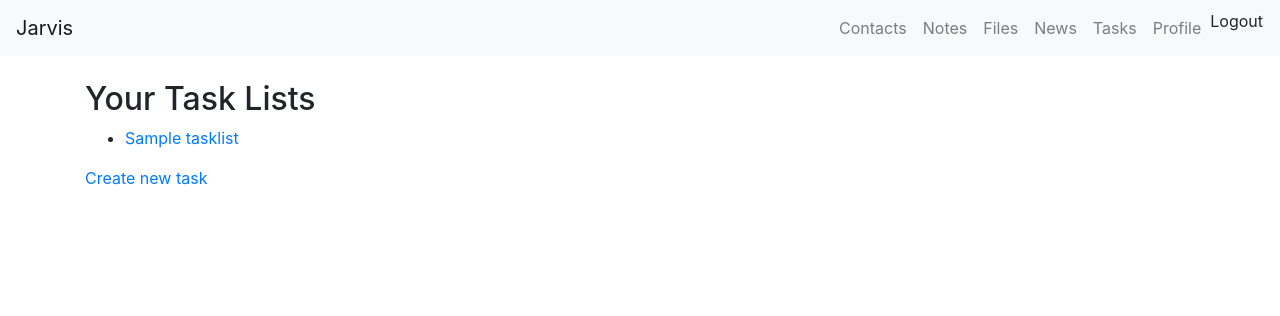
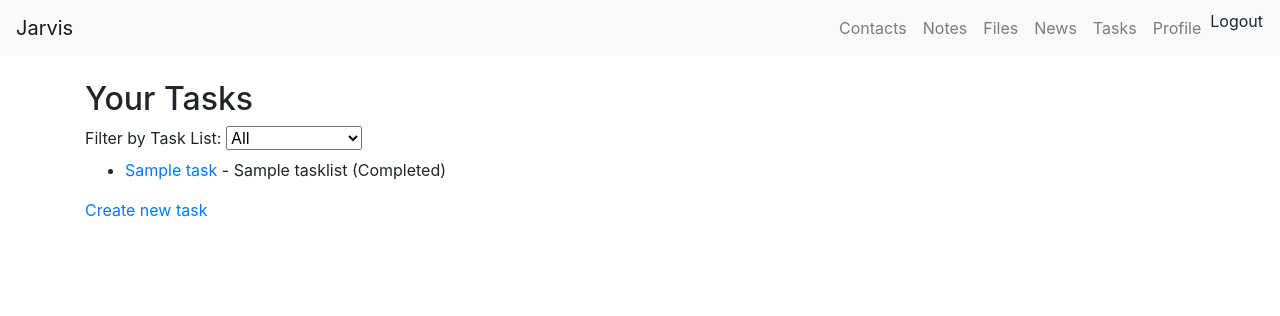
Before and after one commit to Lifasirko/jarvis, a Django app: page /tasks/ in a window 1280 px wide. Shown: the top 316 px of the page. Run offline with Django 5.2, Linux system fonts and the light colour scheme; a user stored in the database is signed in; tables that the repository leaves empty hold one stand-in row (values such as "Sample post"); parts of the project's set-up code (start-up, migrations or seed data) failed here and were passed over; some libraries are stand-ins or nearby versions.

Commit message:
Add task manager

```diff
--- a/jarvis/task_manager/models.py
+++ b/jarvis/task_manager/models.py
@@ -1,3 +1,4 @@
+# task_manager/models.py
 from django.db import models
 from django.conf import settings
 
@@ -5,7 +6,6 @@ from django.conf import settings
 class TaskList(models.Model):
     name = models.CharField(max_length=255)
     owner = models.ForeignKey(settings.AUTH_USER_MODEL, on_delete=models.CASCADE)
-    created_at = models.DateTimeField(auto_now_add=True)
 
     def __str__(self):
         return self.name
@@ -20,11 +20,12 @@ class Tag(models.Model):
 
 class Task(models.Model):
     title = models.CharField(max_length=255)
-    description = models.TextField(blank=True)
-    due_date = models.DateTimeField()
+    description = models.TextField(blank=True, null=True)
+    due_date = models.DateField(null=True, blank=True)
+    is_completed = models.BooleanField(default=False)
+    tags = models.ManyToManyField(Tag, blank=True)
     task_list = models.ForeignKey(TaskList, on_delete=models.CASCADE)
-    completed = models.BooleanField(default=False)
-    tags = models.ManyToManyField(Tag, related_name='tasks', blank=True)
+    owner = models.ForeignKey(settings.AUTH_USER_MODEL, on_delete=models.CASCADE)
 
     def __str__(self):
         return self.title
--- a/jarvis/task_manager/templates/task_list.html
+++ b/jarvis/task_manager/templates/task_list.html
@@ -1,10 +1,22 @@
 {% extends 'base.html' %}
 
 {% block content %}
-<h2>Your Task Lists</h2>
+<h2>Your Tasks</h2>
+<form method="get">
+    <label for="task_list_filter">Filter by Task List:</label>
+    <select name="task_list" id="task_list_filter" onchange="this.form.submit()">
+        <option value="">All</option>
+        {% for task_list in task_lists %}
+            <option value="{{ task_list.id }}" {% if request.GET.task_list == task_list.id|stringformat:"s" %}selected{% endif %}>{{ task_list.name }}</option>
+        {% endfor %}
+    </select>
+</form>
 <ul>
-    {% for task_list in task_lists %}
-    <li><a href="{% url 'task_detail' task_list.id %}">{{ task_list.name }}</a></li>
+    {% for task in tasks %}
+    <li>
+        <a href="{% url 'task_detail' task.id %}">{{ task.title }}</a> - {{ task.task_list.name }}
+        {% if task.is_completed %} (Completed) {% endif %}
+    </li>
     {% endfor %}
 </ul>
 <a href="{% url 'task_create' %}">Create new task</a>
--- a/jarvis/task_manager/urls.py
+++ b/jarvis/task_manager/urls.py
@@ -4,10 +4,10 @@ from . import views
 urlpatterns = [
     path('', views.task_list_view, name='task_list'),
     path('task/<int:task_id>/', views.task_detail_view, name='task_detail'),
-    path('task/new/', views.task_create_view, name='task_create'),
-    path('task/<int:task_id>/edit/', views.task_update_view, name='task_edit'),
-    path('task/<int:task_id>/delete/', views.task_delete_view, name='task_delete'),
-    path('task_list/new/', views.task_list_create_view, name='task_list_create'),
-    path('task_list/<int:task_list_id>/edit/', views.task_list_edit_view, name='task_list_edit'),
-    path('task_list/<int:task_list_id>/delete/', views.task_list_delete_view, name='task_list_delete'),
+    path('task/create/', views.task_create_view, name='task_create'),
+    path('task/update/<int:task_id>/', views.task_update_view, name='task_update'),
+    path('task/delete/<int:task_id>/', views.task_delete_view, name='task_delete'),
+    path('tasklist/create/', views.task_list_create_view, name='task_list_create'),
+    path('tasklist/edit/<int:task_list_id>/', views.task_list_edit_view, name='task_list_edit'),
+    path('tasklist/delete/<int:task_list_id>/', views.task_list_delete_view, name='task_list_delete'),
 ]
--- a/jarvis/task_manager/views.py
+++ b/jarvis/task_manager/views.py
@@ -1,11 +1,18 @@
+# task_manager/views.py
 from django.shortcuts import render, redirect, get_object_or_404
-from .models import Task, TaskList
+from .models import Task, TaskList, Tag
 from .forms import TaskForm, TaskListForm
 
 
 def task_list_view(request):
     task_lists = TaskList.objects.filter(owner=request.user)
-    return render(request, 'task_list.html', {'task_lists': task_lists})
+    tasks = Task.objects.filter(owner=request.user)
+
+    task_list_filter = request.GET.get('task_list')
+    if task_list_filter:
+        tasks = tasks.filter(task_list_id=task_list_filter)
+
+    return render(request, 'task_list.html', {'task_lists': task_lists, 'tasks': tasks})
 
 
 def task_detail_view(request, task_id):
@@ -17,8 +24,7 @@ def task_create_view(request):
     if request.method == 'POST':
         form = TaskForm(request.POST)
         if form.is_valid():
-            task = form.save(commit=False)
-            task.owner = request.user
+            task = form.save(commit=False, owner=request.user)
             task.save()
             form.save_m2m()
             return redirect('task_list')
```
Also changed, not shown: jarvis/task_manager/forms.py (+33 -3 lines), jarvis/task_manager/templates/task_detail.html (added, +16 -0 lines), jarvis/task_manager/templates/task_form.html (+24 -3 lines), jarvis/core/migrations/0008_contact.py (added), jarvis/task_manager/migrations/0002_rename_completed_task_is_completed_and_more.py (added).
